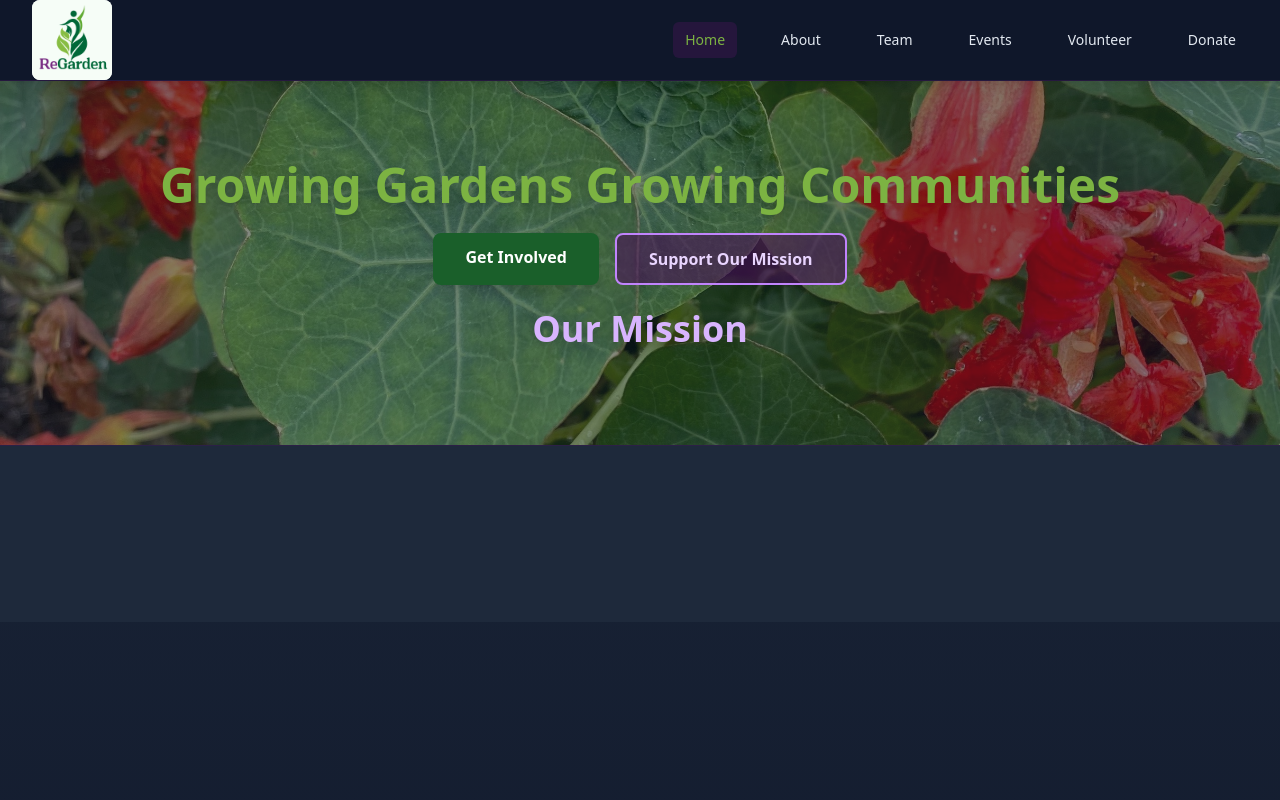
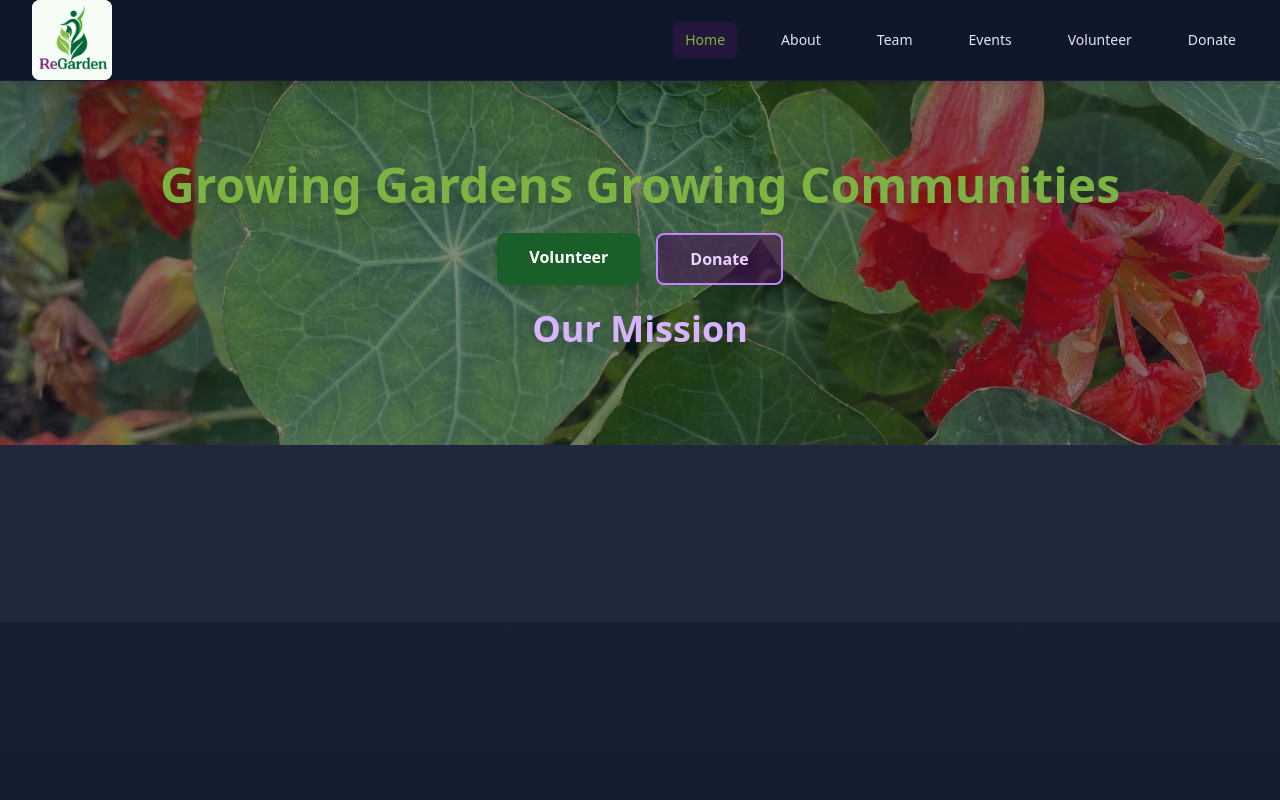
Before and after one commit to laytod/regarden, a Next.js app: page / in a window 1280 px wide. Shown: the top 800 px of the page. Built offline with nearby package versions, Linux system fonts and the light colour scheme.

Commit message:
feat(content): refresh homepage cards and tighten partner copy

```diff
--- a/app/donate/page.tsx
+++ b/app/donate/page.tsx
@@ -85,7 +85,10 @@ export default function Donate() {
         </div>
       )}
 
-      <section className="bg-slate-700/60 p-8 rounded-lg shadow-lg border border-purple-500/30">
+      <section
+        id="donate"
+        className="scroll-mt-24 bg-slate-700/60 p-8 rounded-lg shadow-lg border border-purple-500/30"
+      >
         <h2 className="text-3xl font-semibold text-primary-400 mb-4">
           {donationSection.heading}
         </h2>
--- a/app/page.tsx
+++ b/app/page.tsx
@@ -27,16 +27,16 @@ export default function Home() {
             </h1>
             <div className="flex flex-col sm:flex-row gap-4 justify-center mb-6">
               <Link
-                href="/volunteer"
+                href="/volunteer#apply"
                 className="bg-primary-600 text-white px-8 py-3 rounded-lg font-semibold hover:bg-primary-700 transition-colors shadow-lg"
               >
-                Get Involved
+                Volunteer
               </Link>
               <Link
-                href="/donate"
+                href="/donate#donate"
                 className="bg-purple-900/60 text-purple-200 px-8 py-3 rounded-lg font-semibold hover:bg-purple-800/60 transition-colors border-2 border-purple-400"
               >
-                Support Our Mission
+                Donate
               </Link>
             </div>
             <h2 className="text-4xl font-bold text-purple-300 mb-4 drop-shadow-lg">
@@ -56,13 +56,15 @@ export default function Home() {
             {featureCards.map((card, i) => (
               <div
                 key={i}
-                className="text-center p-6 bg-slate-700/60 rounded-lg border border-purple-500/30"
+                className="flex h-full flex-col text-center p-6 bg-slate-700/60 rounded-lg border border-purple-500/30"
               >
-                <div className="text-4xl mb-4">{card.icon}</div>
                 <h3 className="text-xl font-semibold text-primary-400 mb-2">
                   {card.title}
                 </h3>
-                <p className="text-slate-200">{card.description}</p>
+                <p className="text-slate-200 whitespace-pre-line grow">
+                  {card.description}
+                </p>
+                <div className="text-4xl mt-4 pt-2">{card.icon}</div>
               </div>
             ))}
           </div>
--- a/app/volunteer/page.tsx
+++ b/app/volunteer/page.tsx
@@ -76,7 +76,10 @@ export default function Volunteer() {
         </div>
       </section>
 
-      <section className="bg-slate-700/60 p-8 rounded-lg shadow-lg border border-purple-500/30">
+      <section
+        id="apply"
+        className="scroll-mt-24 bg-slate-700/60 p-8 rounded-lg shadow-lg border border-purple-500/30"
+      >
         <h2 className="text-3xl font-semibold text-primary-400 mb-4">
           {applySection.heading}
         </h2>
--- a/components/Team/TeamMember.tsx
+++ b/components/Team/TeamMember.tsx
@@ -51,7 +51,7 @@ export default function TeamMember({ member }: TeamMemberProps) {
               <path strokeLinecap="round" strokeLinejoin="round" strokeWidth={2} d="M19 9l-7 7-7-7" />
             </svg>
           </summary>
-          <p className="text-slate-200 mt-3 leading-relaxed pl-0">{member.bio}</p>
+          <p className="text-slate-200 mt-3 leading-relaxed pl-0 whitespace-pre-line">{member.bio}</p>
         </details>
 
         {member.name !== 'Tricia' && (
--- a/data/content.json
+++ b/data/content.json
@@ -10,17 +10,17 @@
       {
         "icon": "🌱",
         "title": "Community Gardens",
-        "description": "From saved seeds to community harvests, building food security together—from the ground up."
+        "description": "Growing in partnership at 2 Gardens: Hope\u00A0Family\u00A0Health (a nonprofit qualified\u00A0health\u00A0center), and Small\u00A0Wonders\u00A0Farm\u00A0School."
       },
       {
         "icon": "👥",
         "title": "Education",
-        "description": "Our workshops and programs teach sustainable gardening practices to people of all ages and skill levels."
+        "description": "In 2024–2025, we hosted 10 free hands-on classes on growing food, preserving it, and saving seeds."
       },
       {
         "icon": "❤️",
         "title": "Community",
-        "description": "We bring neighbors together, building stronger communities through shared experiences in the garden."
+        "description": "Since 2024, we’ve brought people together through seed swaps, a plant swap, the Tomato Festival, and a community vision meeting."
       }
     ]
   },
--- a/data/team.json
+++ b/data/team.json
@@ -16,7 +16,7 @@
     "role": "Secretary",
     "email": "stacey@regardenus.org",
     "phone": "",
-    "bio": "Stacey is a seasoned professional with a quarter of a century's experience in Residential Property Management. But it's not just property she has a knack for managing. Stacey has a green thumb and a heart that beats for gardening and preserving food. Her journey into the world of gardening sprouted from a desire to provide healthy food options for her family. It blossomed into a love for preserving the traditions of our ancestors, traditions that risk being forgotten if not nurtured. Stacey believes in the power of shared knowledge. She finds joy in teaching budding gardeners the ropes and also learning from their experiences. Despite being in an urban setting with limited space, she has found innovative ways to cultivate her garden. She's a testament to the fact that you don't need a sprawling backyard to grow your own food. With a bit of creativity and a lot of love, even the smallest urban garden can yield a bountiful harvest.",
+    "bio": "Stacey is the Secretary of ReGarden and has over 25 years of experience in residential property management. Alongside her professional work, she is engaged in gardening and food preservation with a focus on practical household food systems and food access.\n\nHer interest in gardening began with a goal of increasing access to healthy food for her family and expanded into broader work related to food security and community resilience. Stacey values shared knowledge and contributes through both teaching and learning within local gardening spaces.\n\nWorking in an urban environment with limited space, she has developed efficient methods for growing and preserving food. Her work demonstrates that productive food systems can be built in small spaces through intention, adaptability, and resourcefulness.",
     "image": "/images/team/stacey.jpg",
     "imagePosition": "50% 20%",
     "socialLinks": {}
@@ -38,7 +38,7 @@
     "role": "Board Member/Garden Consultant",
     "email": "treasure@regardenus.org",
     "phone": "",
-    "bio": "Treasure Spurgeon is a co-founder of ReGarden. Originally from Westmoreland, TN, she returned in 2022 to care take her grandmother while investing in community building in her hometown. Since beginning her farming journey in 2011 as an intern at Long Hungry Creek Farm, she has gained extensive hands-on experience in organic farming, seed work, and wildcrafting—holding roles with Siskiyou Seeds, Strictly Medicinal Seeds, and NatureSpirit Herbs in Oregon. She now works at Flourishing Herbs and River Cottage Farm in Adolphus, KY. Treasure plays a key role in community engagement for ReGarden, using her local roots to connect with residents, spread awareness, and inspire volunteer involvement. Her work reflects a deep commitment to preserving traditional knowledge, strengthening local food systems, and fostering community connections through land-based education.",
+    "bio": "Treasure is a co-founder of ReGarden. Originally from Westmoreland, TN, she began her farming journey in 2011 as an intern at Long Hungry Creek Farm, where she developed a foundation in organic farming, seed work, and wildcrafting. She later held roles with Siskiyou Seeds, Strictly Medicinal Seeds, and NatureSpirit Herbs in Oregon, and now works at Flourishing Herbs and River Cottage Farm in Adolphus, KY. Treasure plays a key role in community engagement for ReGarden, using her local roots to connect with residents and inspire volunteer involvement. Her work reflects a deep commitment to preserving knowledge, strengthening local food systems, and fostering community connections through land-based education.",
     "image": "/images/team/treasure.jpg",
     "imagePosition": "top",
     "socialLinks": {}
```
